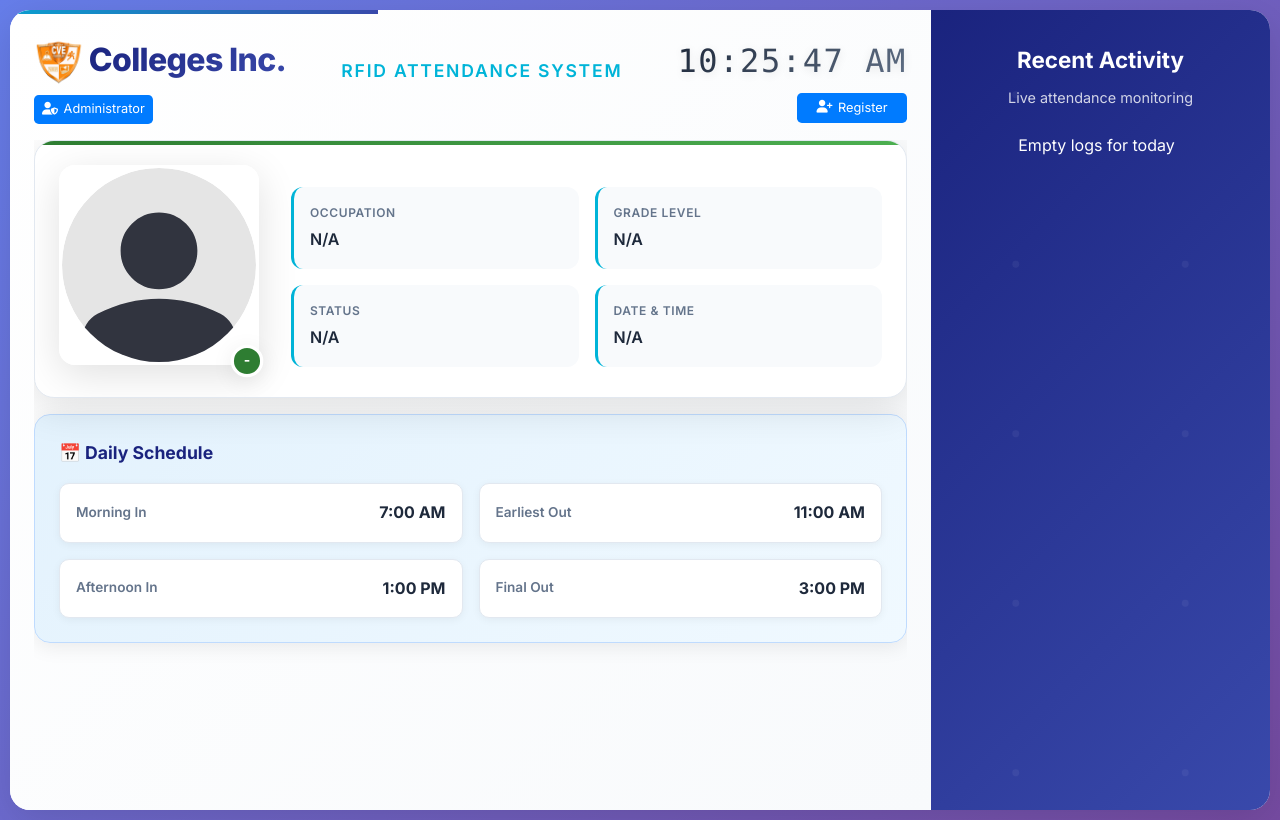
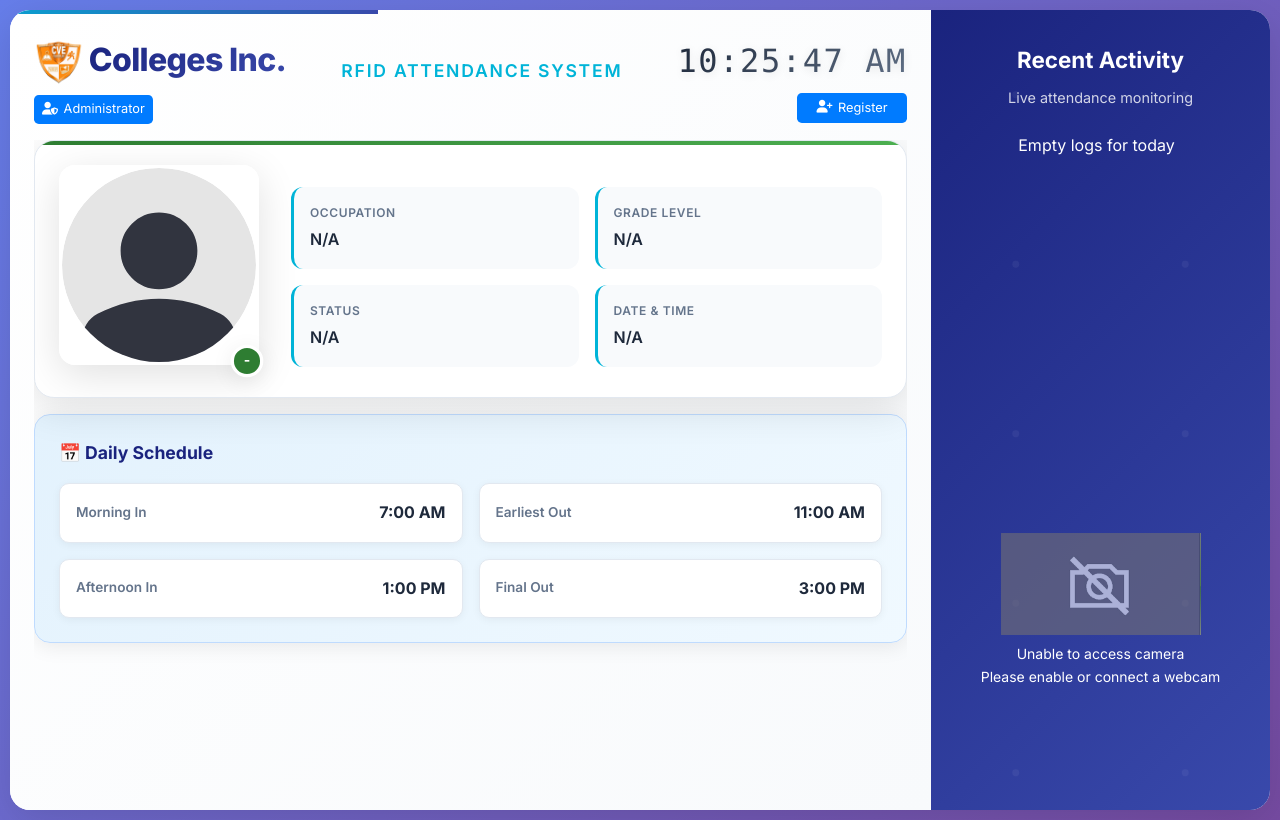
Before and after one commit to Jayvercpsu/RFID-ATTENDANCE-UI, a Python web app: template flask/templates/pages/index.html in a window 1280 px wide. Run offline with Jinja, Linux system fonts and the light colour scheme; the template is opened without the code that fills it, so the values that code supplies are empty.

Commit message:
camera disable function

```diff
--- a/flask/static/css/styles.css
+++ b/flask/static/css/styles.css
@@ -89,12 +89,10 @@ body {
   left: 0;
   right: 0;
   height: 4px;
-  background: linear-gradient(
-    90deg,
-    var(--primary),
-    var(--accent),
-    var(--primary-light)
-  );
+  background: linear-gradient(90deg,
+      var(--primary),
+      var(--accent),
+      var(--primary-light));
   animation: shimmer 3s linear infinite;
 }
 
@@ -102,6 +100,7 @@ body {
   0% {
     transform: translateX(-100%);
   }
+
   100% {
     transform: translateX(100%);
   }
@@ -168,8 +167,10 @@ body {
 .admin-btn,
 .register-btn {
   text-decoration: none;
-  padding: 0.28rem 0.5rem; /* reduced padding */
-  font-size: 0.8rem; /* slightly smaller font */
+  padding: 0.28rem 0.5rem;
+  /* reduced padding */
+  font-size: 0.8rem;
+  /* slightly smaller font */
   border: none;
   border-radius: 0.3rem;
   cursor: pointer;
@@ -179,7 +180,8 @@ body {
   display: inline-flex;
   align-items: center;
   justify-content: center;
-  min-width: 110px; /* ensure consistent width */
+  min-width: 110px;
+  /* ensure consistent width */
 }
 
 .admin-btn:hover,
@@ -335,10 +337,12 @@ body {
 }
 
 @keyframes pulse-dot {
+
   0%,
   100% {
     transform: scale(1);
   }
+
   50% {
     transform: scale(1.1);
   }
@@ -466,10 +470,12 @@ body {
 }
 
 @keyframes status-pulse {
+
   0%,
   100% {
     box-shadow: var(--shadow), 0 0 0 0 rgba(46, 125, 50, 0.4);
   }
+
   50% {
     box-shadow: var(--shadow), 0 0 0 15px rgba(46, 125, 50, 0);
   }
@@ -570,6 +576,7 @@ body {
     opacity: 0;
     transform: translateX(20px);
   }
+
   to {
     opacity: 1;
     transform: translateX(0);
@@ -733,6 +740,7 @@ body {
   from {
     opacity: 0;
   }
+
   to {
     opacity: 1;
   }
@@ -826,15 +834,37 @@ body {
   border-radius: 12px;
 }
 
-#reader2 > div,
+#reader2>div,
 #reader2 video {
   border-radius: 12px !important;
 }
 
-#reader video, #reader2 video, #webcam {
+#reader video,
+#reader2 video,
+#webcam {
   transform: scaleX(-1);
 }
 
 .toast {
   opacity: 1 !important;
 }
+
+.camera-broken {
+  margin-top: 50px;
+  display: flex;
+  flex-direction: column;
+  align-items: center;
+  justify-content: center;
+  height: 100%;
+}
+
+.camera-broken img {
+  opacity:0.6;
+  width: 200px;
+}
+
+.camera-broken p {
+  font-size: 14px;
+  margin-top: 8px;
+  text-align: center;
+}
--- a/flask/static/js/index.js
+++ b/flask/static/js/index.js
@@ -2,7 +2,6 @@ async function loadLogs() {
   const logsContainer = document.getElementById("logsContainer");
 
   const res = await fetch("/api/logs?length=500");
-  console.log(res);
   if (!res.ok) {
     logsContainer.innerHTML =
       "<p style='text-align:center;'>Empty logs for today</p>";
@@ -419,6 +418,17 @@ document.addEventListener("DOMContentLoaded", () => {
       .catch((err) => {
         inlineScannerRunning = false;
         console.error("Failed to start inline scanner:", err);
+
+        // ➕ Show fallback broken-camera UI
+        const readerEl = document.getElementById("reader2");
+        readerEl.innerHTML = `
+        <div class='camera-broken'>
+          <img src="/static/images/broken_camera.png" alt="Camera unavailable" />
+          <p>
+            Unable to access camera<br/>Please enable or connect a webcam
+          </p>
+        </div>
+      `;
       });
   }
 
```
Also changed, not shown: flask/static/images/broken_camera.png (added).
